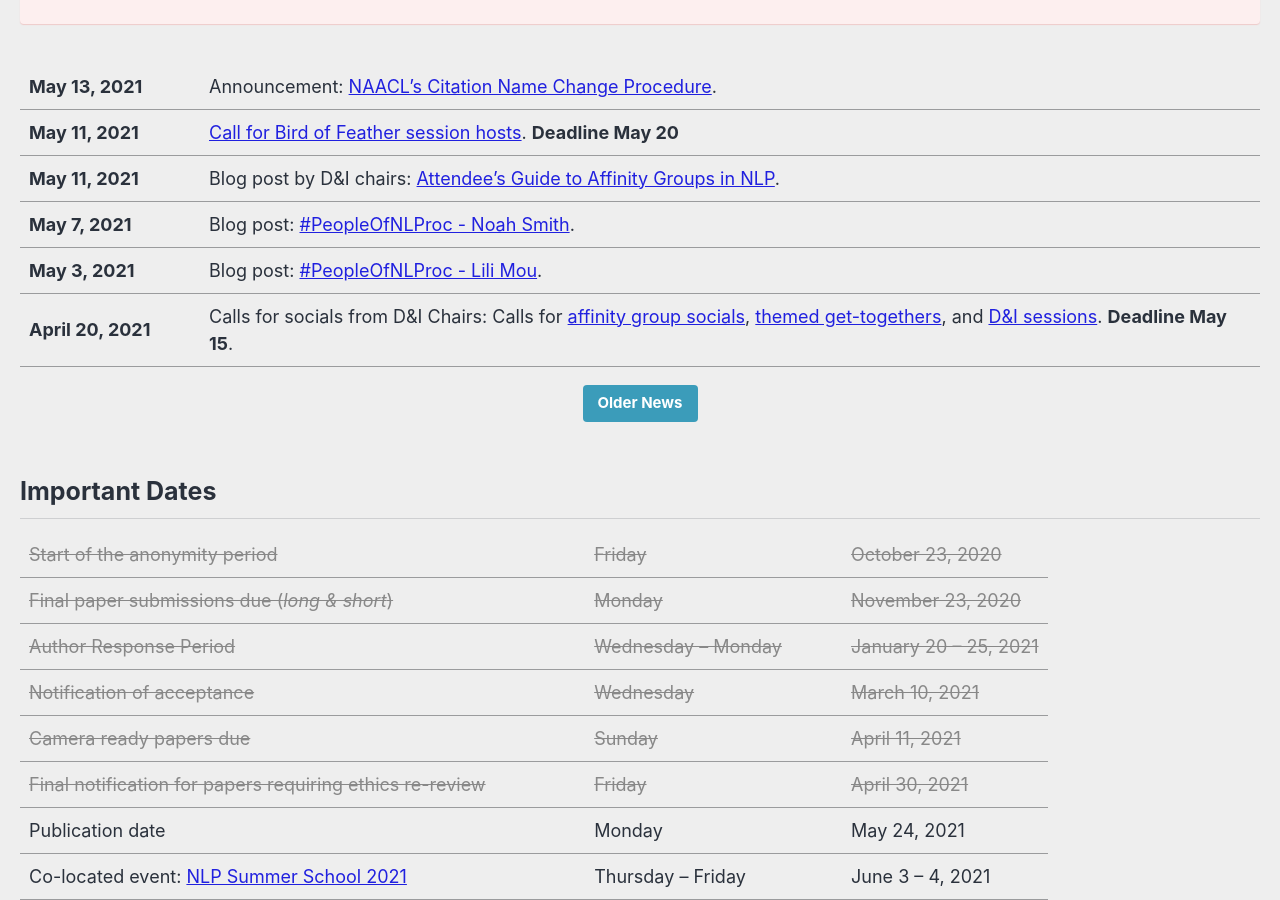
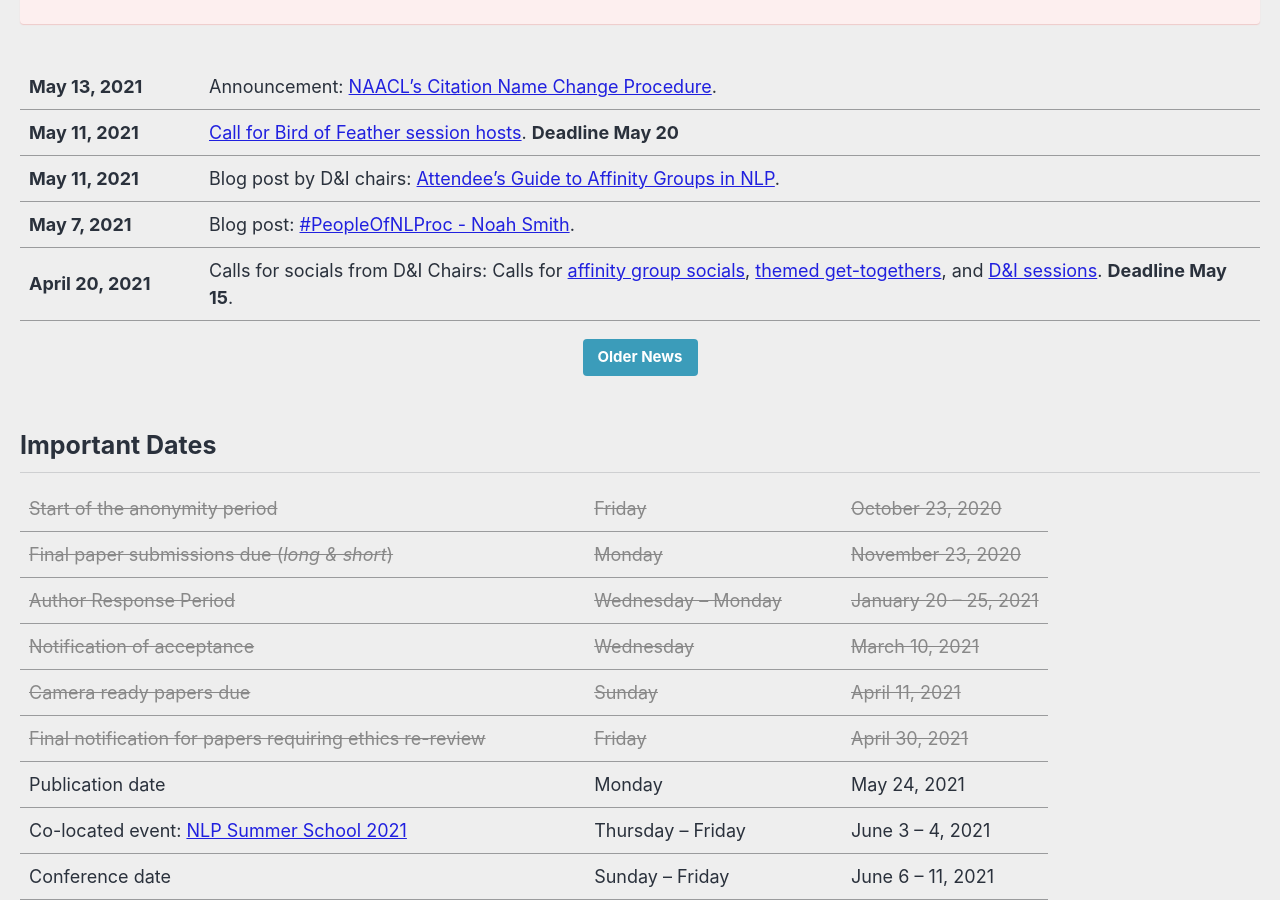
Before and after one commit to naacl-org/naacl-2021-website, a Jekyll site: the page built from _pages/home.md, in a window 1280 px wide and 900 px high, scrolled down 695 px. Built offline with Jekyll 4.4.1, drawn with Linux system fonts in a browser that asks for light colours; cached includes are drawn as plain includes; nearby versions of some CDN libraries; comment, search, counter and statistics services are not loaded.

Commit message:
Updated news

```diff
--- a/_pages/home.md
+++ b/_pages/home.md
@@ -24,7 +24,6 @@
 | May 11, 2021 | [Call for Bird of Feather session hosts](/blog/call-for-bof-hosts/). **Deadline May 20**
 | May 11, 2021 | Blog post by D&I chairs: [Attendee’s Guide to Affinity Groups in NLP](/blog/affinity-groups/).
 | May 7, 2021 | Blog post: [#PeopleOfNLProc - Noah Smith](/blog/people-of-nlproc-noah-smith/).
-| May 3, 2021 | Blog post: [#PeopleOfNLProc - Lili Mou](/blog/people-of-nlproc-lili-mou/).
 | April 20, 2021 | Calls for socials from D&I Chairs: Calls for [affinity group socials](/blog/call-for-affinity-group-socials/), [themed get-togethers](/blog/call-for-themed-get-togethers/), and [D&I sessions](/blog/call-for-d-i-sessions/). **Deadline May 15**.
 {: .news-table}
 
```
Also changed, not shown: _pages/archive.md (+1 -0 lines).
